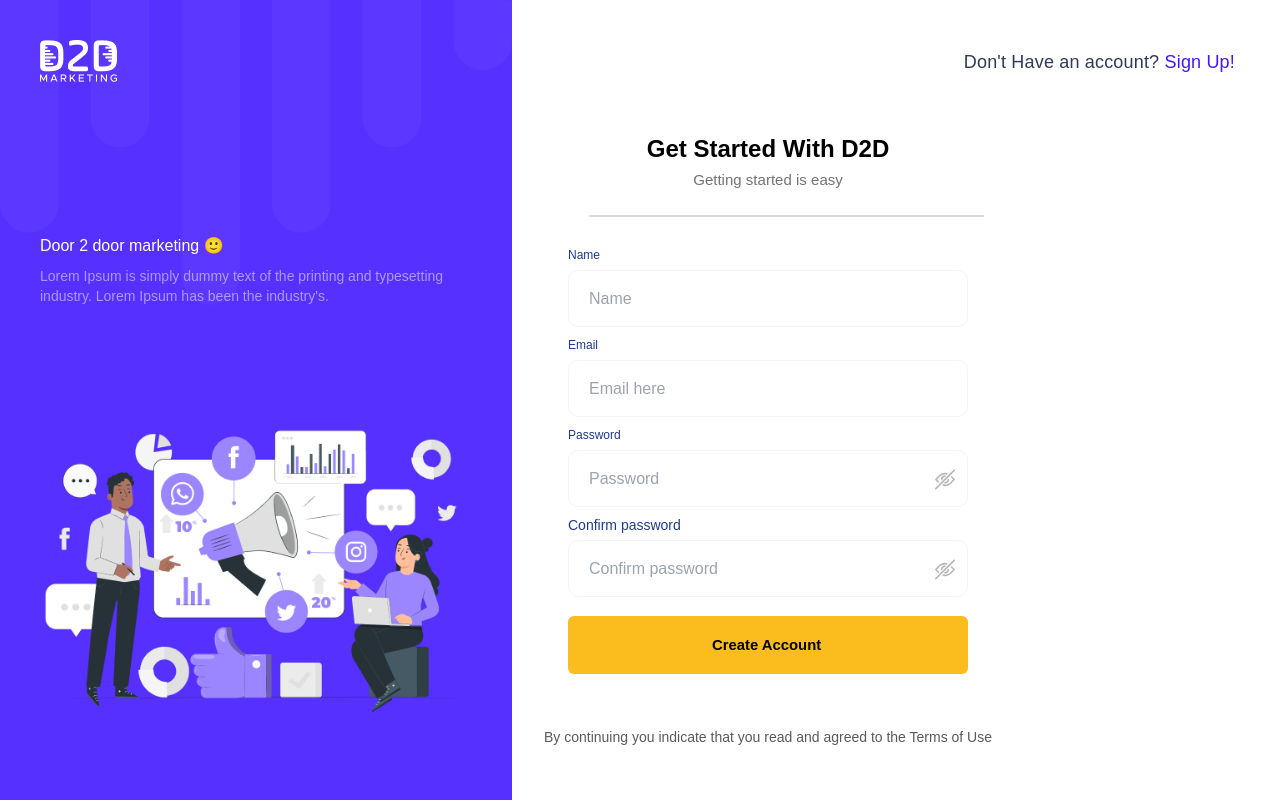
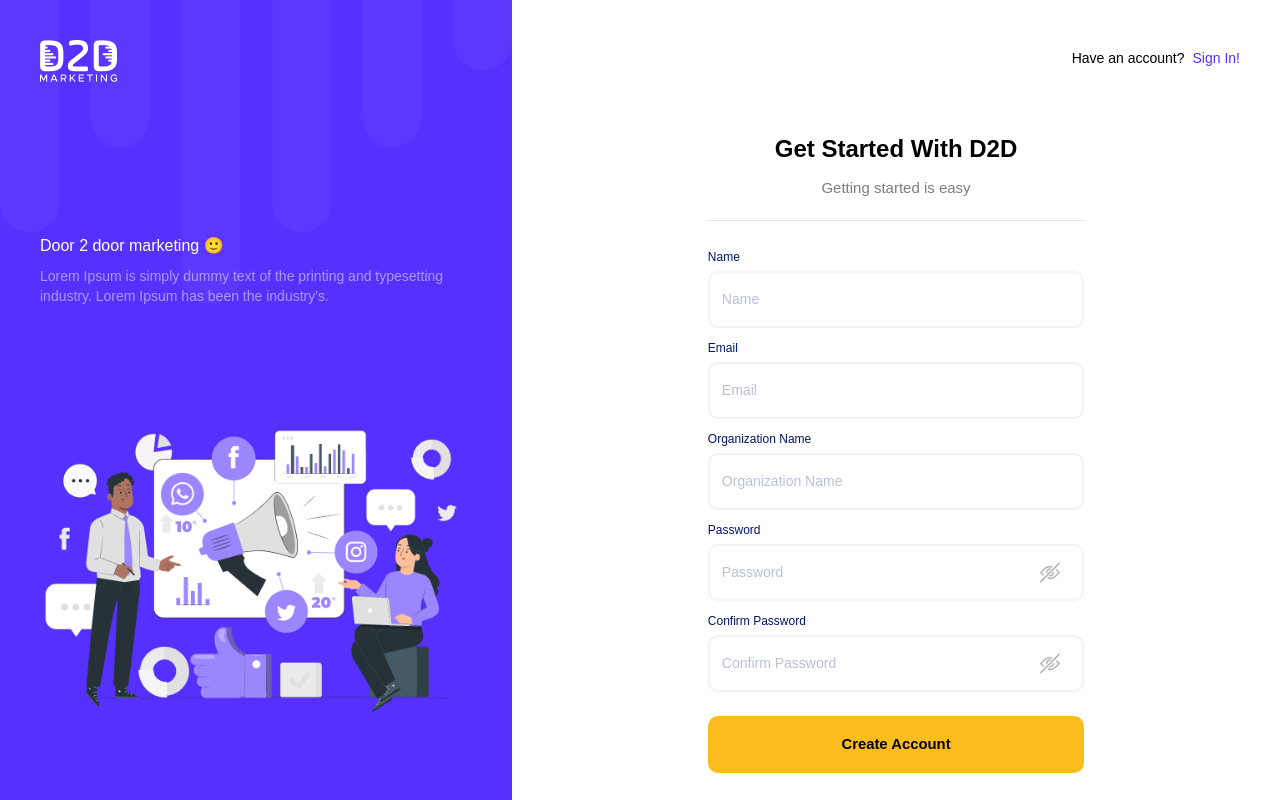
Before and after one commit to tajnur007/d2d-marketing-frontend, a Next.js app: page /auth/signup in a window 1280 px wide. Built offline with nearby package versions, Linux system fonts and the light colour scheme; a web font is replaced by a local one.

Commit message:
Relocated image upload in create lead page

```diff
--- a/app/auth/signup/page.tsx
+++ b/app/auth/signup/page.tsx
@@ -2,12 +2,18 @@ import NoAccount from '@/components/auth/common/no-account';
 import SignupForm from '@/components/auth/form/signup-form';
 import AuthLayout from '@/components/layouts/auth-layout';
 import marketingSignUp from '@/assets/images/Marketing-signup.png';
-import { AUTH_LEFT_TEXT } from '@/utils/constants/common-constants';
+import { AUTH_LEFT_TEXT, PAGE_ROUTES } from '@/utils/constants/common-constants';
+import Link from 'next/link';
 
 const SignUpPage = () => {
   return (
     <AuthLayout text={AUTH_LEFT_TEXT} image={marketingSignUp}>
-      <NoAccount signupPage={true} />
+      <div className=' mb-16 pt-12 pr-10 flex items-center justify-end w-full text-[14px] text-black font-normal gap-2'>
+        Have an account?
+        <Link href={PAGE_ROUTES.Signin}>
+          <span className='text-[#5630FF] font-medium'>Sign In!</span>
+        </Link>
+      </div>
       <SignupForm />
     </AuthLayout>
   );
--- a/components/auth/form/signup-form.tsx
+++ b/components/auth/form/signup-form.tsx
@@ -2,6 +2,10 @@
 
 import React, { useState, ChangeEvent } from 'react';
 import { PasswordRevealIcon } from '@/assets/icons';
+import Link from 'next/link';
+import { PAGE_ROUTES } from '@/utils/constants/common-constants';
+import { Button } from '@/components/button';
+import { Input } from '@/components/input';
 
 const SignupForm = () => {
   const [name, setName] = useState<string>('');
@@ -33,115 +37,95 @@ const SignupForm = () => {
   };
 
   return (
-    <div className='container'>
-      <div className='w-full  h-full flex-col flex justify-center'>
-        <div className='max-w-[600px] w-full h-min m-auto flex flex-col gap-2'>
-          <div className='left-[60%] -translate-x-1/2 top-[133px] absolute text-black text-2xl font-semibold '>
-            Get Started With D2D
+    <div className='w-full h-full flex items-center justify-center flex-col mb-20'>
+      <div className='w-[49%]'>
+        <div className='mb-7 border-gray-[#DBDBDB] border-b text-center'>
+          <h1 className='text-black text-2xl font-semibold'>Get Started With D2D</h1>
+          <p className='mt-3 text-[#7E7E7E] text-[15px] font-normal mb-5'>
+            Getting started is easy
+          </p>
         </div>
-          <div className='left-[60%] -translate-x-1/2 top-[175px] absolute text-zinc-500 text-[15.04px] font-normal  leading-[10.90px]'>
-            Getting started is easy
-          </div>
-          <div className='w-[395px] absolute border-b-2 border-b-[#DBDBDB] border-solid md:left-[44%] xl:left-[46%] 2xl:left-[49.5%] top-[215px]'></div>
-        </div>
-
-        <div className='left-[60%] -translate-x-1/2 top-[730px] absolute text-[#5A5A5A] text-sm font-normal leading-[14.50px]'>
-          By continuing you indicate that you read and agreed to the Terms of Use
-        </div>
-
-        <div className='h-[77px] left-[60%] -translate-x-1/2 top-[248px] absolute flex-col justify-start items-start gap-2 inline-flex'>
-          <div className='text-blue-900 text-xs font-medium  leading-[14px]'>Name</div>
-          <div className='w-[400px] px-3 py-[15.50px] bg-white rounded-[10px] border border-zinc-100 justify-start items-center gap-5 inline-flex'>
-            <div className='grow shrink basis-0 h-6 justify-start items-start gap-3 flex'>
-              <input
+        <div>
+          <Input
+            label={<p className='text-[#00156A] font-medium text-xs mb-[2px]'>Name</p>}
             placeholder='Name'
             type='text'
             id='name'
-                name='name'
-                value={name}
-                onChange={handleNameChange}
-                className='w-[70%] px-2 py- focus:outline-none '
+            name='Name'
+            htmlFor='name'
+            onChange={handleEmailChange}
+            className='mb-3'
           />
-            </div>
-          </div>
-        </div>
-
-        <div className='h-[77px] left-[60%] -translate-x-1/2 top-[338px] absolute flex-col justify-start items-start gap-2 inline-flex'>
-          <div className='text-blue-900 text-xs font-medium leading-[14px]'>Email</div>
-          <div className='w-[400px] px-3 py-[15.50px] bg-white rounded-[10px] border border-zinc-100 justify-start items-center gap-5 inline-flex'>
-            <div className='grow shrink basis-0 h-6 justify-start items-start gap-3 flex'>
-              <input
-                placeholder='Email here'
-                type='email'
+          <Input
+            label={<p className='text-[#00156A] font-medium text-xs mb-[2px]'>Email</p>}
+            placeholder='Email'
+            type='text'
             id='email'
-                name='email'
-                value={email}
+            name='Email'
+            htmlFor='email'
             onChange={handleEmailChange}
-                className='w-[70%] px-2 py- focus:outline-none '
+            className='mb-3'
           />
-            </div>
-          </div>
-        </div>
-
-        <div className='h-[77px] left-[60%] -translate-x-1/2 top-[428px] absolute flex-col justify-start items-start gap-2 inline-flex'>
-          <div className='text-blue-900 text-xs font-medium  leading-[14px]'>
-            Password
-          </div>
-          <div className='w-[400px] px-3 py-[15.50px] bg-white rounded-[10px] border border-zinc-100 justify-start items-center gap-5 inline-flex'>
-            <div className='grow shrink basis-0 h-6 justify-start items-start gap-3 flex'>
-              <input
+          <Input
+            label={
+              <p className='text-[#00156A] font-medium text-xs mb-[2px]'>
+                Organization Name
+              </p>
+            }
+            placeholder='Organization Name'
+            type='text'
+            id='organization name'
+            name='Organization  Name'
+            htmlFor='organization name'
+            onChange={handleEmailChange}
+            className='mb-3'
+          />
+          <div className='relative mb-3'>
+            <Input
+              label={
+                <p className='text-[#00156A] font-medium text-xs mb-[2px]'>Password</p>
+              }
               placeholder='Password'
               type={showPassword ? 'text' : 'password'}
               id='password'
-                name='password'
-                value={password}
-                onChange={handlePasswordChange}
-                className='w-[80%] px-2 py-  focus:outline-none'
+              name='Password'
+              htmlFor='password'
+              onChange={handleEmailChange}
             />
-            </div>
-            <div
-              className='w-5 h-5 relative cursor-pointer'
+            <p
+              className='absolute top-[40px] right-6 cursor-pointer'
               onClick={handlePasswordVisibilityToggle}>
               <PasswordRevealIcon />
+            </p>
+          </div>
+          <div className='relative'>
+            <Input
+              label={
+                <p className='text-[#00156A] font-medium text-xs mb-[2px]'>
+                  Confirm Password
+                </p>
+              }
+              placeholder='Confirm Password'
+              type={showPassword ? 'text' : 'password'}
+              id='confirm password'
+              name='Confirm Password'
+              htmlFor='confirm password'
+              onChange={handleEmailChange}
+            />
+            <p
+              className='absolute top-[40px] right-6 cursor-pointer'
+              onClick={handlePasswordVisibilityToggle}>
+              <PasswordRevealIcon />
+            </p>
+          </div>
+          <Button className='rounded-[10px] h-[57px] mt-6 mb-[30px] text-black text-[14.85px] bg-[#FBBD1D]'>
+            Create Account
+          </Button>
         </div>
       </div>
-        </div>
-
-        <div className='h-[77px] left-[60%] -translate-x-1/2 top-[518px] absolute flex-col justify-start items-start gap-2 inline-flex'>
-          <div className='text-blue-900 text-sm font-medium  leading-[14px]'>
-            Confirm password
-          </div>
-          <div className='w-[400px] px-3 py-[15.50px] bg-white rounded-[10px] border border-zinc-100 justify-start items-center gap-5 inline-flex'>
-            <div className='grow shrink basis-0 h-6 justify-start items-start gap-3 flex'>
-              <input
-                placeholder='Confirm password'
-                type={showConfirmPassword ? 'text' : 'password'}
-                id='confirmPassword'
-                name='confirmPassword'
-                value={confirmPassword}
-                onChange={handleConfirmPasswordChange}
-                className='w-[80%] px-2  focus:outline-none'
-              />
-            </div>
-            <div
-              className='w-5 h-5 relative cursor-pointer'
-              onClick={handleConfirmPasswordVisibilityToggle}>
-              <PasswordRevealIcon />
-            </div>
-          </div>
-        </div>
-
-        <div className='w-[400px] h-[57.75px] left-[60%] -translate-x-1/2 top-[616px] absolute'>
-          <button
-            style={{ backgroundColor: '#FBBD1D' }}
-            className='w-full h-full rounded-md'
-            onClick={handleSubmit}>
-            <div className='left-[144px] top-[23px] absolute text-black text-[14.85px] font-semibold  leading-3'>
-              Create Account
-            </div>
-          </button>
-        </div>
-      </div>
+      <p className='text-[14px] text-[#5A5A5A] font-normal text-center mx-20'>
+        By continuing you indicate that you read and agreed to the Terms of Use
+      </p>
     </div>
   );
 };
--- a/components/createlead/create-lead-form.tsx
+++ b/components/createlead/create-lead-form.tsx
@@ -155,7 +155,7 @@ const CreateLeadForm = () => {
             options={CREATE_LEAD_STATUS_NEW}
           />
 
-          <div className='flex items-center justify-between gap-5'>
+          {/* <div className='flex items-center justify-between gap-5'>
             <Input
               label={
                 <p className='text-[#00156A] font-medium text-xs mb-1'>Reminder Title</p>
@@ -173,11 +173,8 @@ const CreateLeadForm = () => {
               getDate={getDate}
               className={`${formErrors.Date && 'border-red-500 shadow'}`}
             />
-          </div>
-        </div>
-      </div>
-      <div className='flex justify-between mt-5 gap-5 items-end'>
-        <div className='flex flex-col items-start justify-center w-1/2'>
+          </div> */}
+          <div className='flex flex-col items-start justify-center'>
             <p className='text-[#00156A] font-medium text-xs mb-1'>
               Image
               {formErrors.Image && (
@@ -192,6 +189,9 @@ const CreateLeadForm = () => {
               className={`h-[92px] ${formErrors.Image && 'border-red-500 shadow'}`}
             />
           </div>
+        </div>
+      </div>
+      <div className='flex justify-end mt-5 gap-5 items-end'>
         <div className='w-1/2 flex justify-end '>
           <Button onClick={submitData} className='w-[193px] rounded-[10px] h-[60px]'>
             Create
```
Also changed, not shown: components/auth/form/signin-form.tsx (+2 -59 lines). Lines whose indentation alone changed are shown as unchanged.
